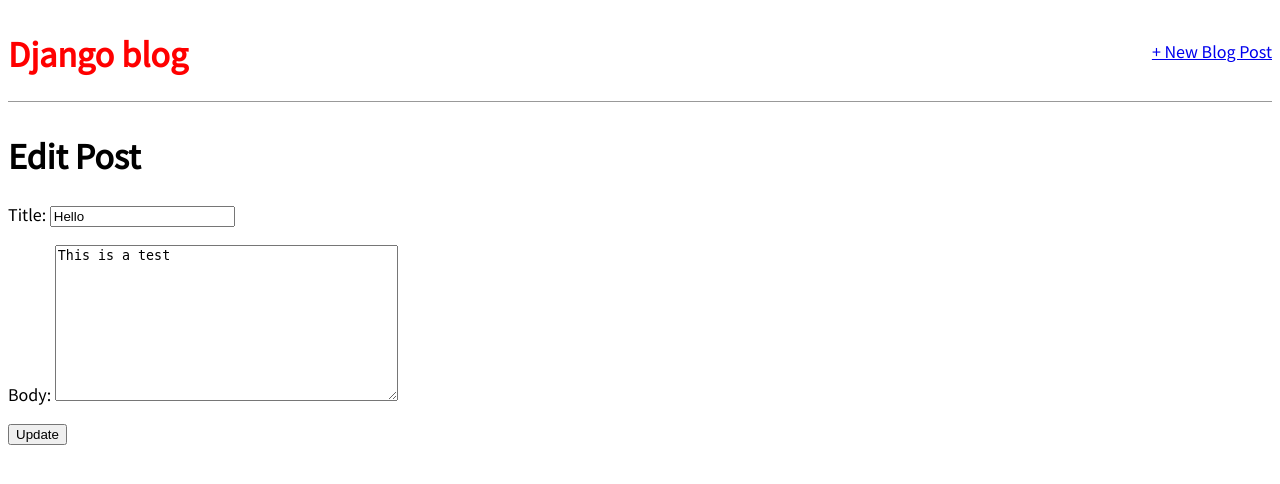
After one commit to xuehua/django, a Django app: page /post/1/edit/ in a window 1280 px wide. The commit adds this page. Shown: the top 484 px of the page. Run offline with Django 3.2, Linux system fonts and the light colour scheme; data comes from the database, SQL or seed files in the repository; both versions use the stored data as it was after the commit.

Commit message:
Added features to create and update blogs.

```diff
--- a/blog_project/blog/models.py
+++ b/blog_project/blog/models.py
@@ -1,4 +1,5 @@
 from django.db import models
+from django.urls import reverse
 
 class Post(models.Model):
     title = models.CharField(max_length = 200)
@@ -7,3 +8,6 @@ class Post(models.Model):
 
     def __str__(self):
         return self.title
+
+    def get_absolute_url(self):
+        return reverse('post_detail', args=[str(self.id)])
--- a/blog_project/blog/urls.py
+++ b/blog_project/blog/urls.py
@@ -1,7 +1,9 @@
 from django.urls import path
-from .views import BlogListView, BlogDetailView
+from .views import BlogListView, BlogDetailView, BlogCreateView, BlogUpdateView
 
 urlpatterns = [
     path('post/<int:pk>/', BlogDetailView.as_view(), name='post_detail'),
     path('', BlogListView.as_view(), name='home'),
+    path('post/new/', BlogCreateView.as_view(), name='post_new'),
+    path('post/<int:pk>/edit/', BlogUpdateView.as_view(), name='post_edit'),
 ]
--- a/blog_project/blog/views.py
+++ b/blog_project/blog/views.py
@@ -1,5 +1,6 @@
 from django.shortcuts import render
 from django.views.generic import ListView, DetailView
+from django.views.generic.edit import CreateView, UpdateView # new
 
 from .models import Post
 
@@ -10,3 +11,13 @@ class BlogListView(ListView):
 class BlogDetailView(DetailView):
     model = Post
     template_name = "post_detail.html"
+
+class BlogCreateView(CreateView):
+    model = Post
+    template_name = 'post_new.html'
+    fields = ['title', 'author', 'body']
+
+class BlogUpdateView(UpdateView):
+    model = Post
+    template_name = 'post_edit.html'
+    fields = ['title', 'body']
--- a/blog_project/templates/base.html
+++ b/blog_project/templates/base.html
@@ -8,7 +8,12 @@
     </head>
     <body>
         <header>
-            <h1><a href="{% url 'home'%}">Django blog</a></h1>
+            <div class="nav-left">
+                <h1><a href="{% url 'home'%}">Django blog</a></h1>
+            </div>
+            <div class="nav-right">
+                <a href="{% url 'post_new' %}">+ New Blog Post</a>
+            </div>
         </header>
         <div>
             {% block content %}
--- a/blog_project/templates/post_detail.html
+++ b/blog_project/templates/post_detail.html
@@ -5,4 +5,6 @@
         <h2>{{post.title}}</h2>
         <p>{{post.body}}</p>
     </div>
+
+    <a href="{%url 'post_edit' post.pk %}">+Edit Blog Post</a>
 {% endblock content %}
--- /dev/null
+++ b/blog_project/templates/post_edit.html
@@ -0,0 +1,9 @@
+{% extends 'base.html' %}
+
+{% block content %}
+    <h1>Edit Post</h1>
+    <form action="" method="post">{% csrf_token %}
+        {{form.as_p}}
+        <input type="submit" value="Update">
+    </form>
+{% endblock content %}
```
Also changed, not shown: blog_project/templates/post_new.html (added, +9 -0 lines), blog_project/db.sqlite3.
